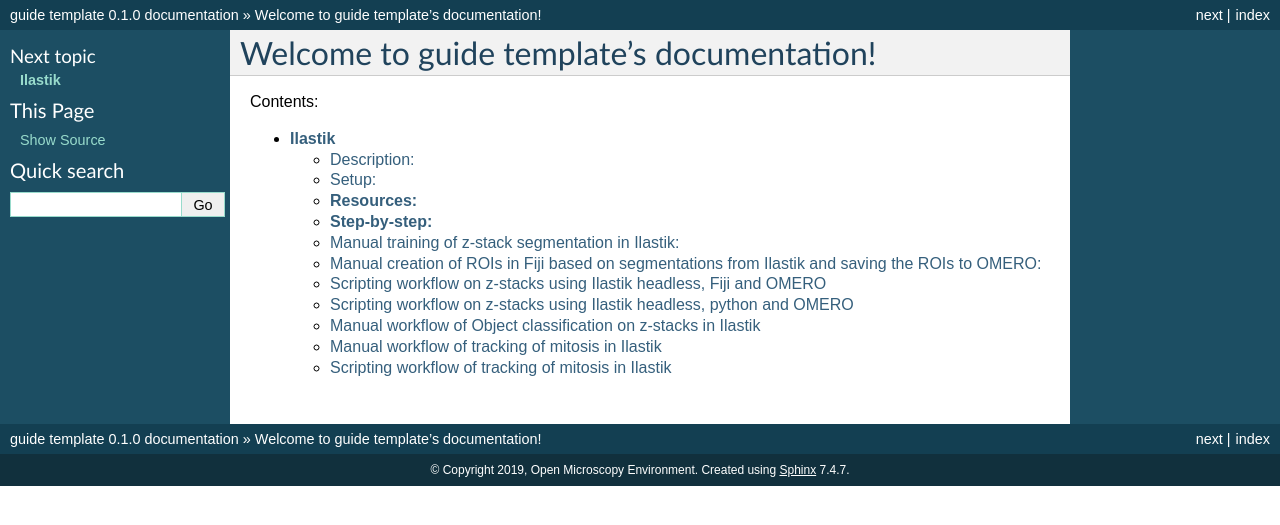
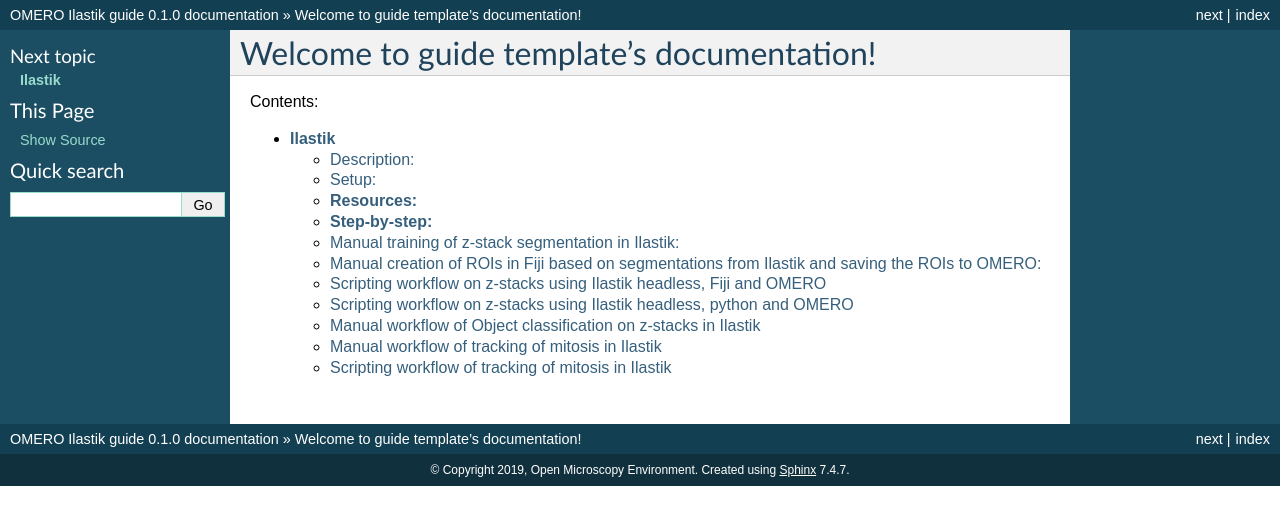
Before and after one commit to ome/omero-guide-ilastik, a Sphinx documentation site: the page built from docs/index.rst, in a window 1280 px wide. Shown: the top 525 px of the page. Built offline with Sphinx 7.4.7, drawn with Linux system fonts in a browser that asks for light colours.

Commit message:
Adjust project name

```diff
--- a/docs/conf.py
+++ b/docs/conf.py
@@ -49,7 +49,7 @@ source_suffix = '.rst'
 master_doc = 'index'
 
 # General information about the project.
-project = u'guide template'
+project = u'OMERO Ilastik guide'
 copyright = u'2019, Open Microscopy Environment'
 
 # The version info for the project you're documenting, acts as replacement for
```
